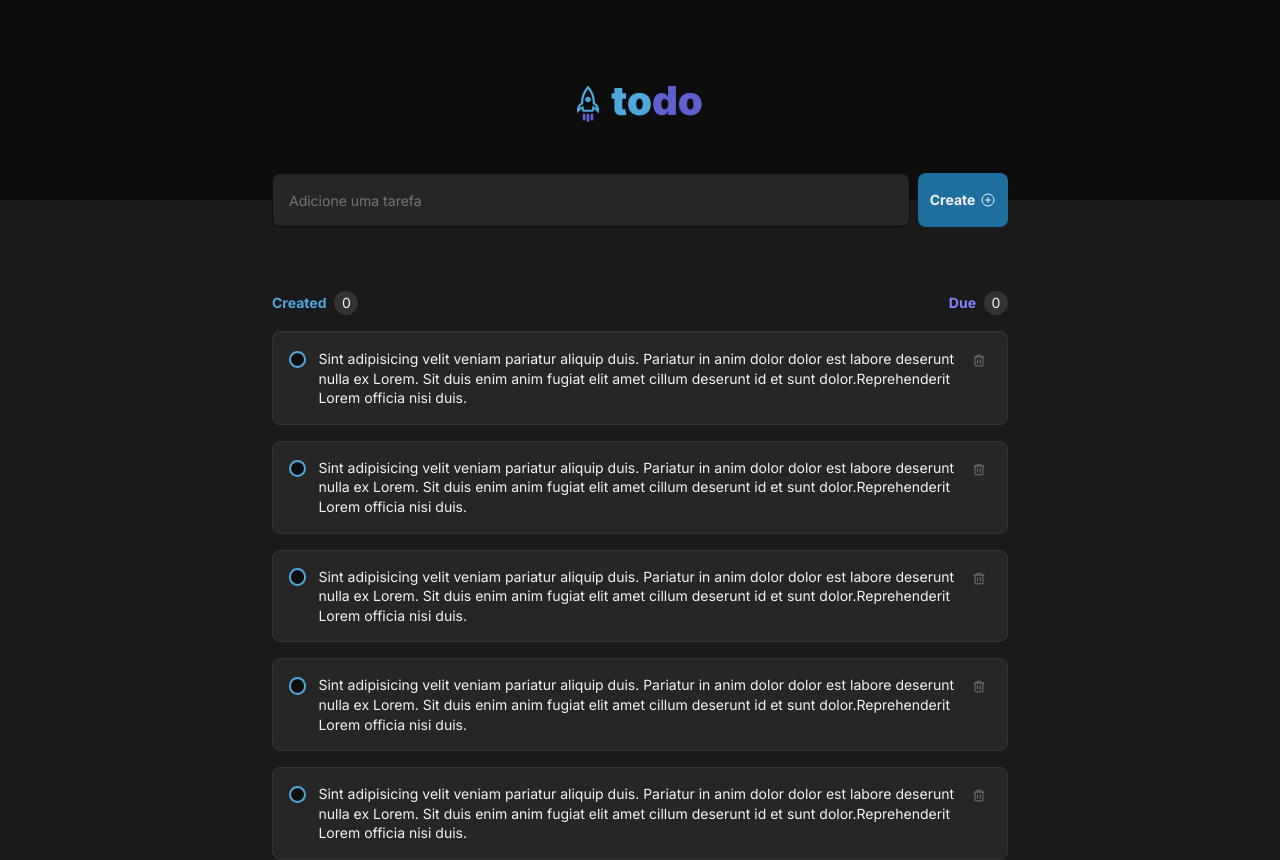
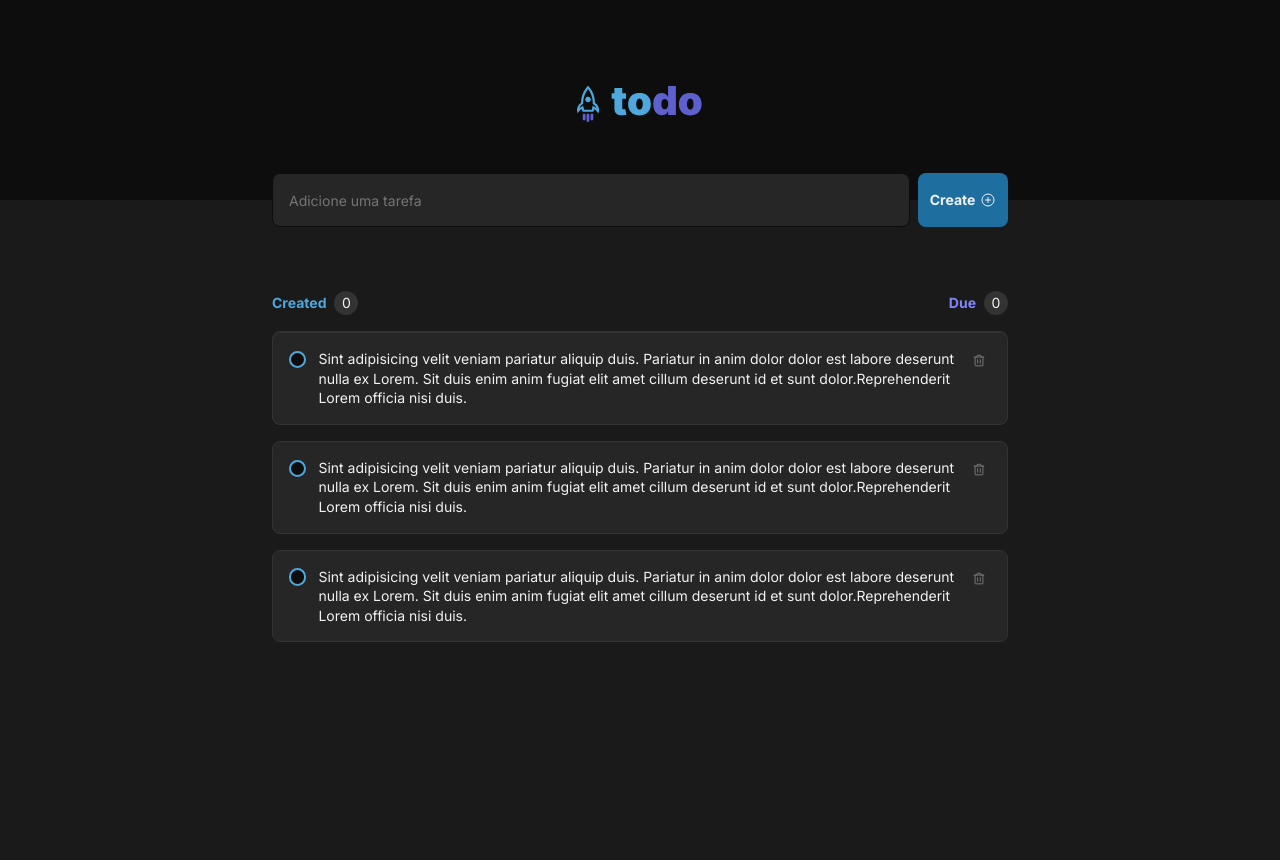
Before and after one commit to ivanseibel/ignite-react-foundations-challenge-2022, a React (Vite) app: page / in a window 1280 px wide. After the commit the page ends 800 px from the top, so only its background shows below. Built offline with nearby package versions, Linux system fonts and the light colour scheme.

Commit message:
integrate with useToDo hook

```diff
--- a/src/components/ToDoList.tsx
+++ b/src/components/ToDoList.tsx
@@ -1,36 +1,13 @@
 import styles from './ToDoList.module.css'
 import { EmptyList } from './EmptyList'
 import { ToDoItem } from './ToDoItem'
+import { ToDo, useToDo } from '../hooks/useToDo';
 
-const tasks = [
-  {
-    id: 1,
-    description: 'Ut dolor sunt proident amet sit enim et irure.',
-    isComplete: false
-  },
-  {
-    id: 2,
-    description: 'Mollit laborum cillum pariatur et adipisicing aliquip officia pariatur esse Lorem eiusmod exercitation mollit.',
-    isComplete: false
-  },
-  {
-    id: 3,
-    description: 'Exercitation commodo cillum nulla consequat laboris esse amet ad mollit elit cillum non.',
-    isComplete: false
-  },
-  {
-    id: 4,
-    description: 'Excepteur do ex do id magna veniam enim.',
-    isComplete: true
-  },
-  {
-    id: 5,
-    description: 'Pariatur ad et adipisicing proident adipisicing.',
-    isComplete: true
-  }
-]
+interface ToDoListProps {
+  toDos: ToDo[];
+}
 
-export function ToDoList() {
+export function ToDoList({ toDos }: ToDoListProps) {
   return (
     <div className={styles.toDo}>
       <header>
@@ -46,9 +23,9 @@ export function ToDoList() {
       </header>
 
       <main className={styles.toDoList}>
-        {tasks.length > 0 ? (
-          tasks.map(task => (
-            <ToDoItem key={task.id} id={task.id} />
+        {toDos.length > 0 ? (
+          toDos.map(task => (
+            <ToDoItem key={task.id} {...task} />
           ))
         ) : (
           <EmptyList />
```
